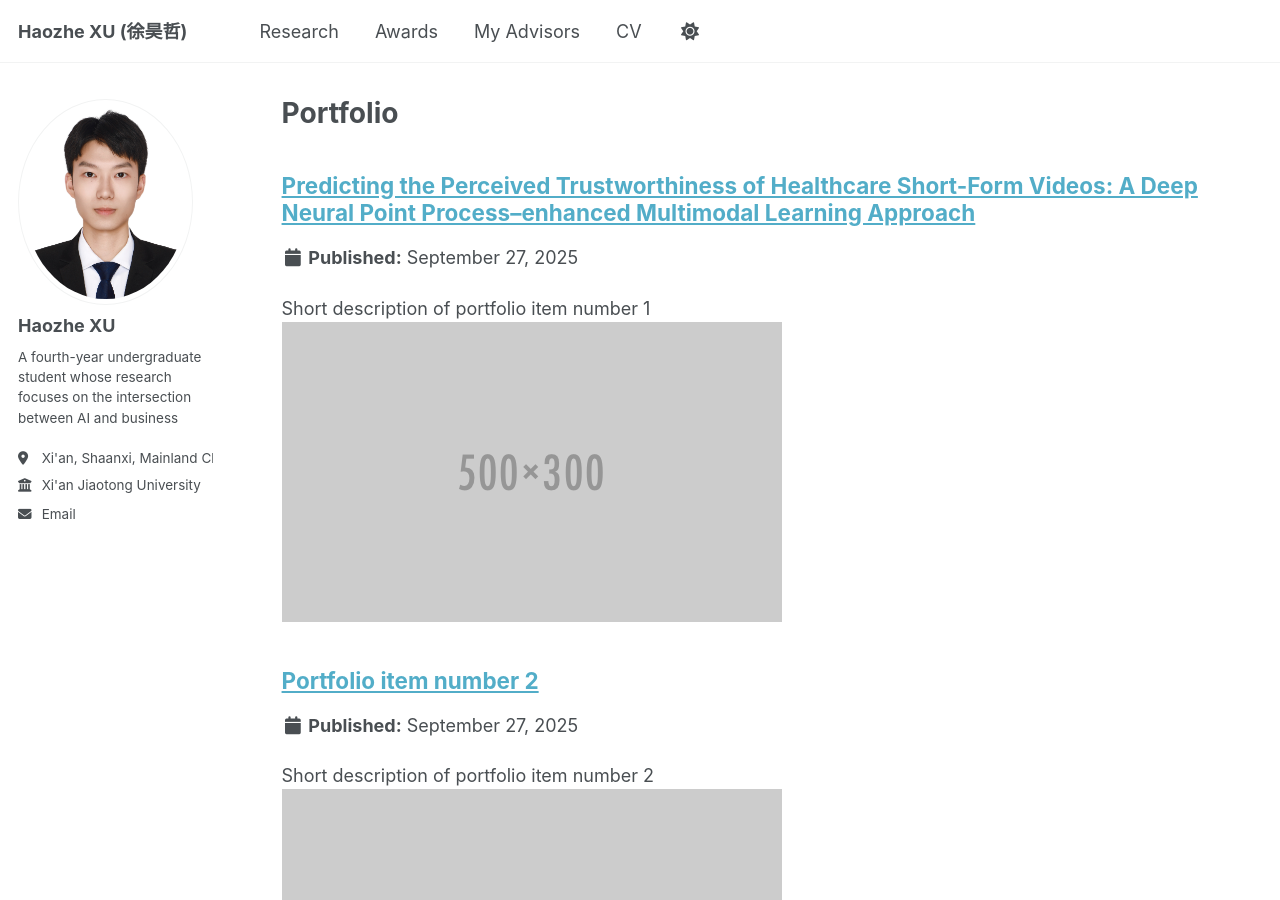
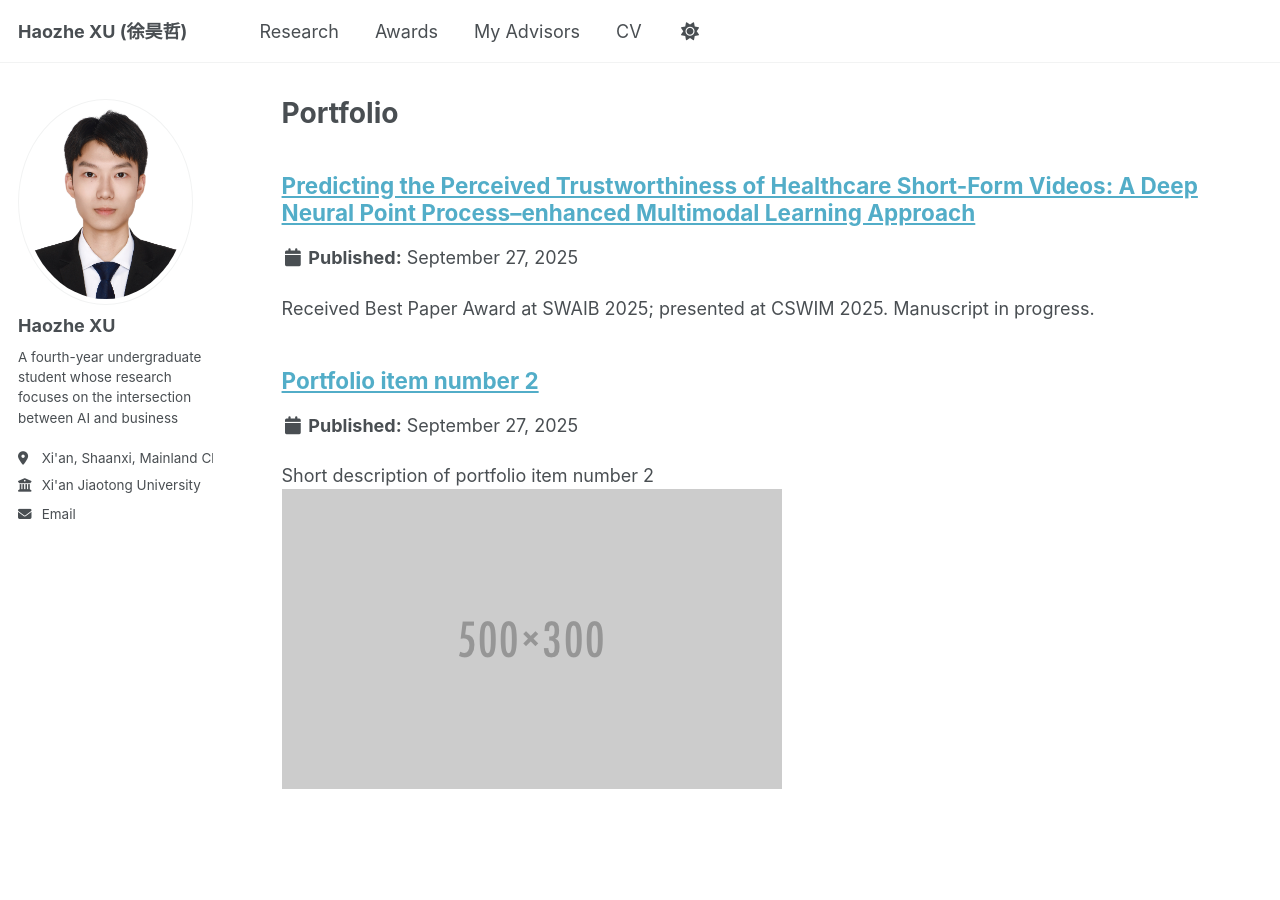
Before and after one commit to XuHaozhe0204/XuHaozhe0204.github.io, a Jekyll site: the page built from _pages/portfolio.html, in a window 1280 px wide and 900 px high. Built offline with Jekyll 4.4.1, drawn with Linux system fonts in a browser that asks for light colours; a script that is not in the unit is left out.

Commit message:
Update portfolio-1.md

```diff
--- a/_portfolio/portfolio-1.md
+++ b/_portfolio/portfolio-1.md
@@ -1,10 +1,10 @@
 ---
 title: "Predicting the Perceived Trustworthiness of Healthcare Short-Form Videos: A Deep Neural Point Process–enhanced Multimodal Learning Approach"
-excerpt: "Short description of portfolio item number 1<br/><img src='/images/500x300.png'>"
+excerpt: "Received Best Paper Award at SWAIB 2025; presented at CSWIM 2025. Manuscript in progress."
 collection: portfolio
 ---
 
-excerpt: "Received Best Paper Award at SWAIB 2025; presented at CSWIM 2025. Manuscript in progress."
+excerpt:
 Haozhe Xu, Yidong Chai, Yang Liu
 We are pleased to share that this work received the **Best Paper Award** at the *Summer Workshop on AI for Business 2025 (SWAIB 2025)* and was presented at the *China Summer Workshop on Information Management 2025 (CSWIM 2025)*.
 Most of the experiments have been completed, and we are currently drafting the manuscript. We plan to submit the paper to a top IS journal (e.g., *MIS Quarterly*,  *Information Systems Research* or *Journal of Management Information Systems*) by the end of this year.
```
